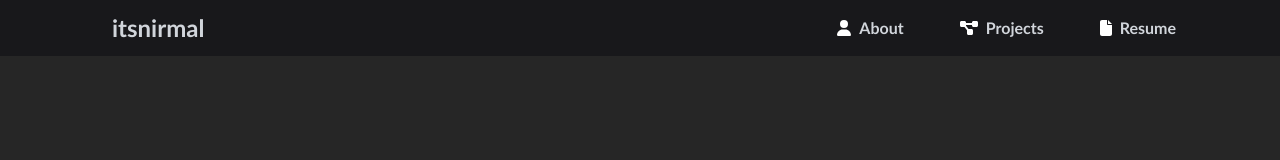
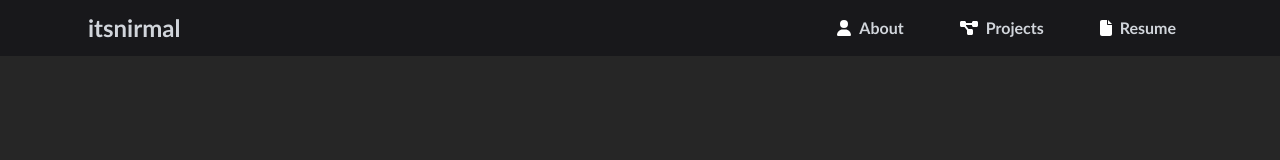
Before and after one commit to itsnirmal/Portfolio, a React (Create React App) app: page / in a window 1280 px wide. Shown: the top 160 px of the page. Built offline with nearby package versions, Linux system fonts and the light colour scheme.

Commit message:
Small tweaks

```diff
--- a/src/components/Navbar.js
+++ b/src/components/Navbar.js
@@ -15,9 +15,9 @@ const Navbar = () => {
   return (
     <div className="bg-zinc-900 w-screen h-14 top-0 z-3 absolute flex flex-wrap md:flex-nowrap items-center">
       <Link className="block px-14 py-auto md:py-0 order-1" to="/">
-        <span className="transition-all ease-in-out delay-150 block mx-14 my-auto font-bold text-2xl hover:scale-110">itsnirmal</span>
+        <span className="transition-all ease-in-out delay-150 block mx-8 my-auto font-bold text-2xl hover:scale-110">itsnirmal</span>
       </Link>
-      <button onClick={toggleMenu} className="transition-all ease-in-out delay-150 hover:scale-125 md:hidden text-white p-2 absolute right-16">
+      <button onClick={toggleMenu} className="transition-all ease-in-out delay-150 hover:scale-125 md:hidden text-white p-2 absolute right-8">
         {showMenu ? <FiX /> : <FiMenu />}
       </button>
       <nav className={`md:flex md:space-x-12 absolute right-0 pr-24 mr-12 md:mr-0 ${showMenu ? 'flex flex-col absolute top-14' : 'hidden'}`}>
```
